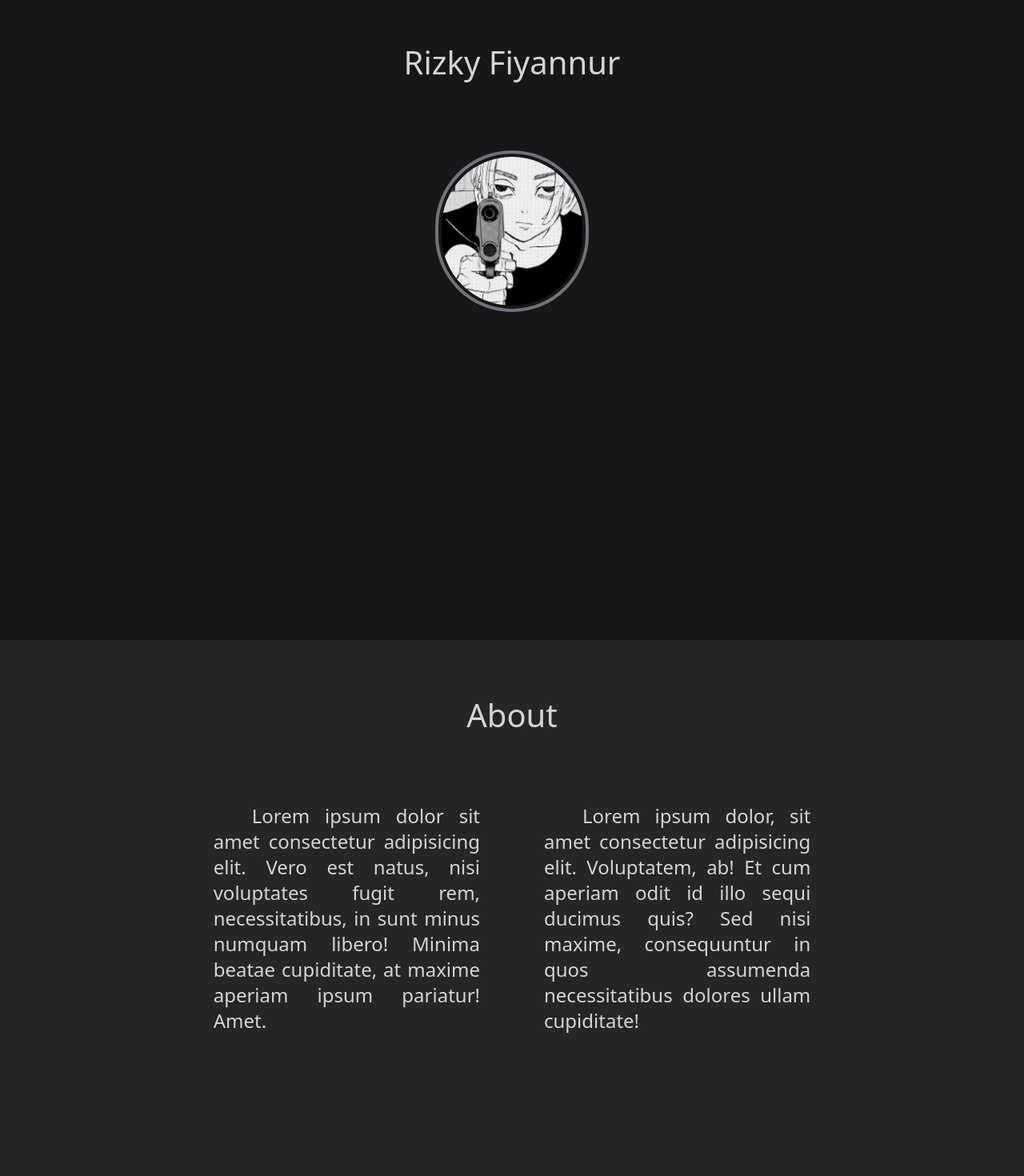
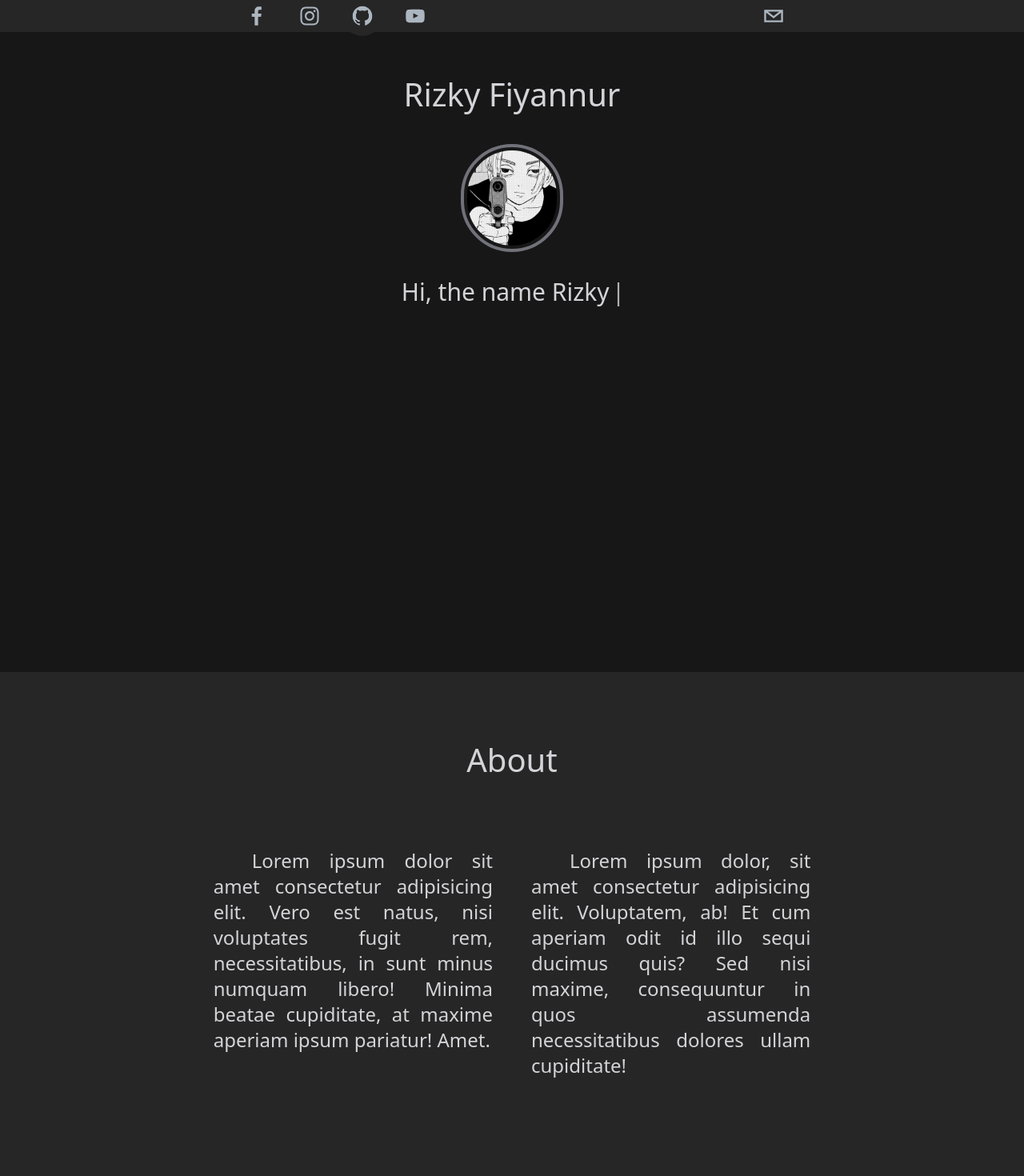
Before and after one commit to fynrizky/vite-ractsx-startingp, a React (Vite) app: page / in a window 1280 px wide. Shown: the top 1470 px of the page at 80% size. Built offline with nearby package versions, Linux system fonts and the light colour scheme.

Commit message:
menambahkan social icon

```diff
--- a/package.json
+++ b/package.json
@@ -11,7 +11,9 @@
   "dependencies": {
     "react": "^18.2.0",
     "react-dom": "^18.2.0",
-    "react-router-dom": "^6.8.1"
+    "react-router-dom": "^6.8.1",
+    "react-simple-typewriter": "^5.0.1",
+    "react-social-icons": "^5.15.0"
   },
   "devDependencies": {
     "@types/react": "^18.0.27",
--- a/src/components/Content.tsx
+++ b/src/components/Content.tsx
@@ -1,6 +1,7 @@
 import React, { useState, useEffect } from 'react'
 import { About } from './pages/About';
 import { Home } from './pages/Home';
+import { Header } from './pages/Header';
 
 interface Props {
     loading: boolean;
@@ -13,6 +14,7 @@ const Content = ({loading} : Props) => {
   return (
     <>
     <div className='content' style={{ opacity: loading ? 0 : 1, zIndex: !loading ? '1' : ''}}>
+        <Header />
         <Home />
         <About />
       </div>
--- a/src/components/pages/About.tsx
+++ b/src/components/pages/About.tsx
@@ -2,12 +2,12 @@ import React from 'react'
 
 export const About = () => {
   return (
-    <div id='about' className='menu bg-neutral-800 '>
+    <div id='about' className='menu bg-neutral-800 py-12'>
     <div className="row-main mt-8 w-7/12 text-zinc-300">
       <div className="text-center">
         <a href="#home">About</a>
       </div>
-      <div className="grid grid-cols-2 max-sm:grid-cols-1 gap-20 text-2xl max-sm:text-xl mt-20">
+      <div className="grid grid-cols-2 max-sm:grid-cols-1 gap-12 text-2xl max-sm:text-xl mt-20">
         <div className='text-justify'>
           <p className='indent-12 max-sm:indent-0'>
             Lorem ipsum dolor sit amet consectetur adipisicing elit. Vero est natus, nisi voluptates fugit rem, necessitatibus, in sunt minus numquam libero! Minima beatae cupiditate, at maxime aperiam ipsum pariatur! Amet.
--- /dev/null
+++ b/src/components/pages/Header.tsx
@@ -0,0 +1,16 @@
+import React, {useState} from 'react';
+import { SocialIcon } from 'react-social-icons';
+
+export const Header: React.FC = () => {
+  return (
+    <div className="flex items-center bg-neutral-800 justify-end h-8 max-auto px-72 max-sm:px-4 py-5">
+    <SocialIcon url="https://www.facebook.com/rizpoint" fgColor="#ACB6C0" bgColor="transparent" className="h-2 w-2 my-1 mx-2 hover:scale-110" />
+    <SocialIcon url="https://www.instagram.com/_fynrizky" fgColor="#acb6c0" bgColor="transparent" className="h-2 w-2 my-1 mx-2 hover:scale-110" />
+    <SocialIcon url="https://github.com/fynrizky" fgColor="#acb6c0" bgColor='rgb(38,38,38)' className="h-2 w-2 my-1 mx-2 hover:scale-110" />
+    <SocialIcon url="https://www.youtube.com/" fgColor="#acb6c0" bgColor="transparent" className="h-2 w-2 my-1 mx-2 hover:scale-110" />
+    <div className='flex-1'/>
+    <SocialIcon url="mailto:fiyaniky25@gmail.com" network="email" bgColor="transparent" fgColor="#acb6c0" className="h-2 w-2 my-1 mx-auto hover:scale-110" />
+    </div>
+
+  );
+}
--- a/src/components/pages/Home.tsx
+++ b/src/components/pages/Home.tsx
@@ -1,9 +1,21 @@
 import React, { useState } from 'react'
+import { Cursor, useTypewriter } from 'react-simple-typewriter';
 import myImg from "../../assets/img/mikey.jpg";
 
 
 export const Home: React.FC = () => {
 const [title, setTitle] = useState("Rizky Fiyannur");
+const [text, count] = useTypewriter({
+  words : [
+    "Hi, the name Rizky",
+    "I'm web develop",
+    "Front-end Javascript",
+  ],
+  loop: true,
+  delaySpeed: 2000,
+  typeSpeed: 200,
+  deleteSpeed: 50,
+})
 
   return (
     <>
@@ -12,8 +24,11 @@ const [title, setTitle] = useState("Rizky Fiyannur");
         <div className='text-center'>
           <a href="#about"> { (setTitle) ? title : ''} </a>
         </div>
-        <img src={myImg}
-        className="border-4 mt-20 max-sm:mt-10 border-zinc-500 w-48 mx-auto p-1 rounded-full" alt="Avatar" />
+        <img src={myImg} className="border-4 my-8 max-sm:my-8 border-zinc-500 w-32 mx-auto p-1 rounded-full" alt="Avatar" />
+        <div className='text-center text-3xl'>
+            <span>{text}</span>
+            <Cursor cursorColor={`inherit`} cursorBlinking={true} />
+        </div>
       </div>
     </div>
     </>
```
Also changed, not shown: 1 other file (tests, documents, lock files or other folders).
